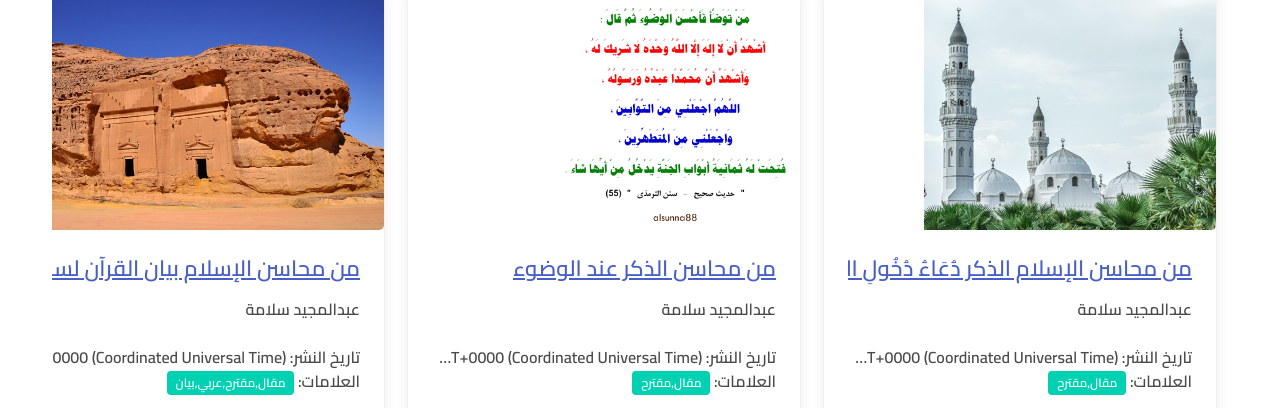
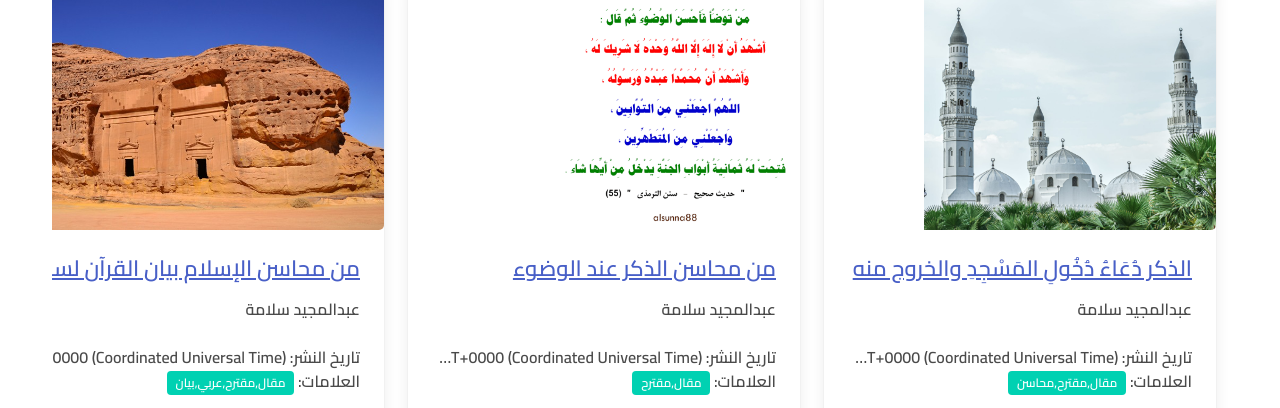
Before and after one commit to Hamza-business/MeoTest, an Eleventy site: page src/index.njk in a window 1280 px wide. Shown: the part 533-941 px from the top of the page. Built offline with nearby package versions, Linux system fonts and the light colour scheme; Eleventy itself is replaced by a stand-in of ours; files that its build step writes are made by us from their sources.

Commit message:
Update Blog “2022-01-19-من-محاسن-الإسلام-الذكر-دُعَاءُ-دُخُولِ-المَسْجِدِ-والخروج-منه”

```diff
--- a/src/blog/2022-01-19-من-محاسن-الإسلام-الذكر-دُعَاءُ-دُخُولِ-المَسْجِدِ-والخروج-منه.md
+++ b/src/blog/2022-01-19-من-محاسن-الإسلام-الذكر-دُعَاءُ-دُخُولِ-المَسْجِدِ-والخروج-منه.md
@@ -1,5 +1,5 @@
 ---
-title: من محاسن الإسلام الذكر دُعَاءُ دُخُولِ المَسْجِدِ والخروج منه
+title: الذكر دُعَاءُ دُخُولِ المَسْجِدِ والخروج منه
 description: "عبدالمجيد سلامة "
 date: 2022-01-19T15:17:56.823Z
 image: /assets/images/مسجد.jpg
@@ -7,6 +7,7 @@ imageAlt: المساجد هي أظهر بقاع الأرض، لأنها جعلت
 tags:
   - مقال
   - مقترح
+  - محاسن
 ---
 المساجد هي أظهر بقاع الأرض، لأنها جعلت لعبادة الله تعالى، ولذكره ولقراءة القرآن، فهي من حيث الطهر أطهر البقاع، ومن حيث الغرض فقد شيدت لأشرف الأغراض، فإن كان هذا حالها ومقامها، وفي بدن الإنسان ما هو أكرم من غيره، فناسب أن يقدم المكرم عند اللقاء، وهذا من الأدب، وأن يكون آخر ما يغادر بيت الله من الإنسان عضوه المكرم، ولما كان سير الإنسان على قدمين يمنى ويسري، والمنى أكرم من اليسري، فقد شرع الإسلام للمسلم دخول المسجد بقدمه اليمنى، وخروجه عند الخروج بالقدم اليسري، لتكون اليمنى هي أول ما يدخل المسجد وآخر ما يجرج من الإنسان من المسجد.
 
```
